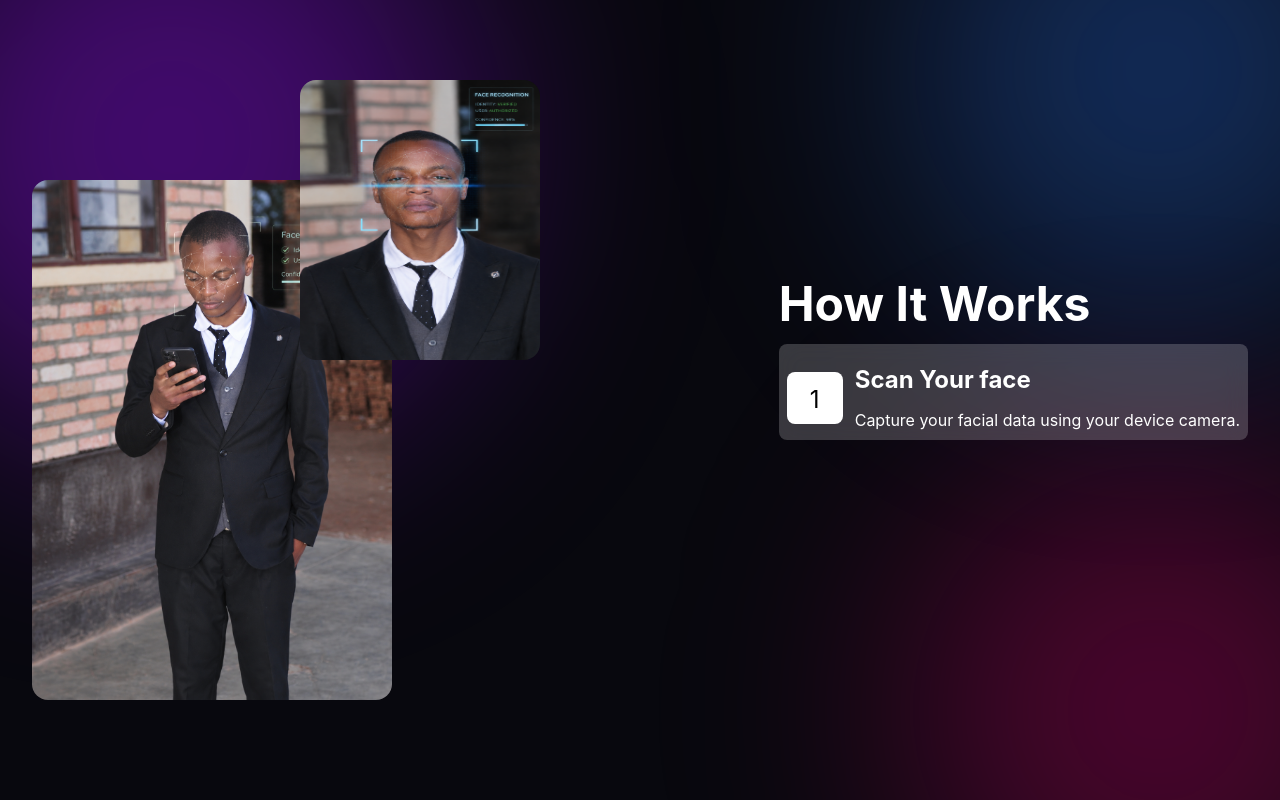
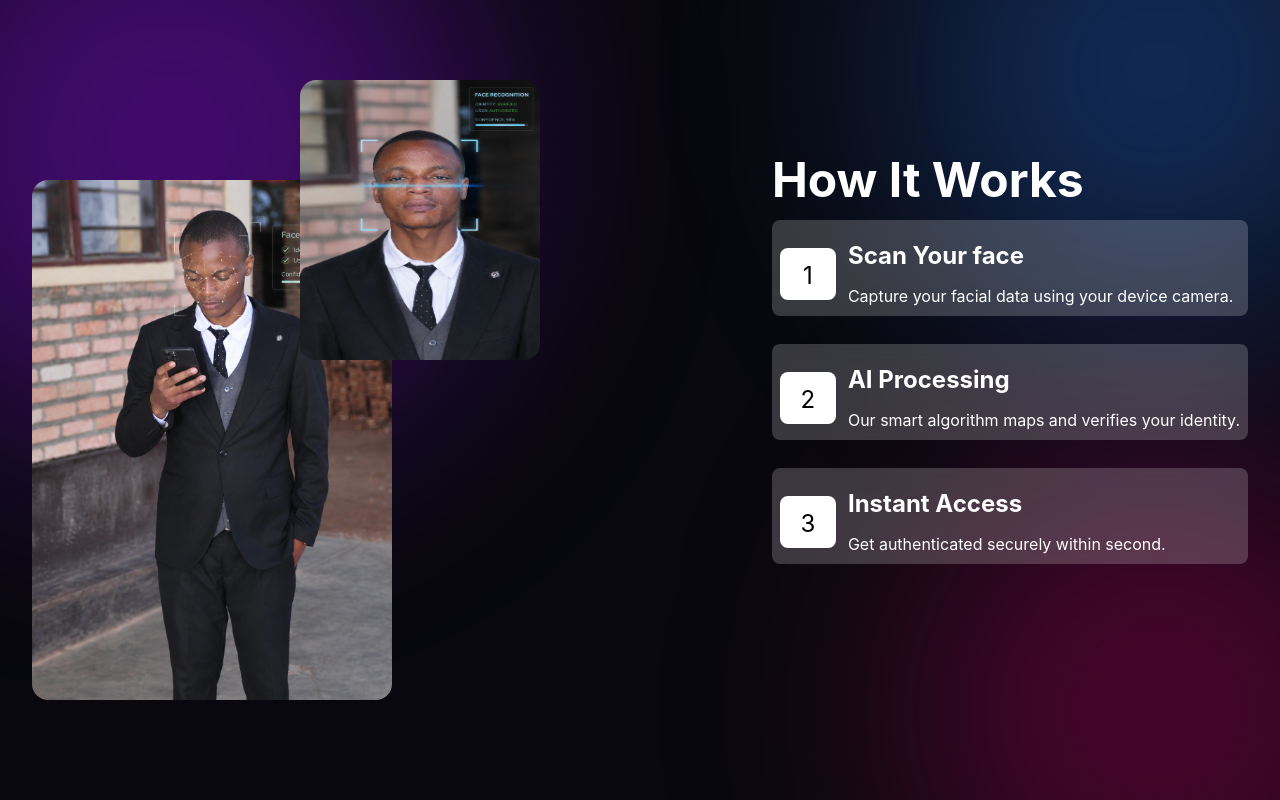
Before and after one commit to niyomugaboetiene/face-recognation-app, a React (Vite) app in the folder client/: page / in a window 1280 px wide. Shown: the part 1152-1952 px from the top of the page. Built offline with nearby package versions, Linux system fonts and the light colour scheme.

Commit message:
Updates my face-recognation-app

```diff
--- a/client/src/HowItWorks.jsx
+++ b/client/src/HowItWorks.jsx
@@ -29,6 +29,26 @@ export default function HowItWorks() {
                     <p className='text-white font-stretch-50% ms-3 mt-3'>Capture your facial data using your device camera.</p>
                    </div>
                  </div>
+
+                 <div className='bg-white/20 backdrop-blur-md flex rounded-lg p-2 mt-7'>
+                   <div className='bg-white w-14 h-13 mt-5  rounded-lg'>
+                       <h1 className='text-black text-2xl text-center mt-3'>2</h1>
+                   </div>
+                   <div>
+                    <p className='text-2xl text-white font-bold ms-3 mt-3'>AI Processing</p>
+                    <p className='text-white font-stretch-50% ms-3 mt-3'>Our smart algorithm maps and verifies your identity.</p>
+                   </div>
+                 </div>
+
+                 <div className='bg-white/20 backdrop-blur-md flex rounded-lg p-2 mt-7'>
+                   <div className='bg-white w-14 h-13 mt-5  rounded-lg'>
+                       <h1 className='text-black text-2xl text-center mt-3'>3</h1>
+                   </div>
+                   <div>
+                    <p className='text-2xl text-white font-bold ms-3 mt-3'>Instant Access</p>
+                    <p className='text-white font-stretch-50% ms-3 mt-3'>Get authenticated securely within second.</p>
+                   </div>
+                 </div>
              </div>
         </div>
       </div>
```
